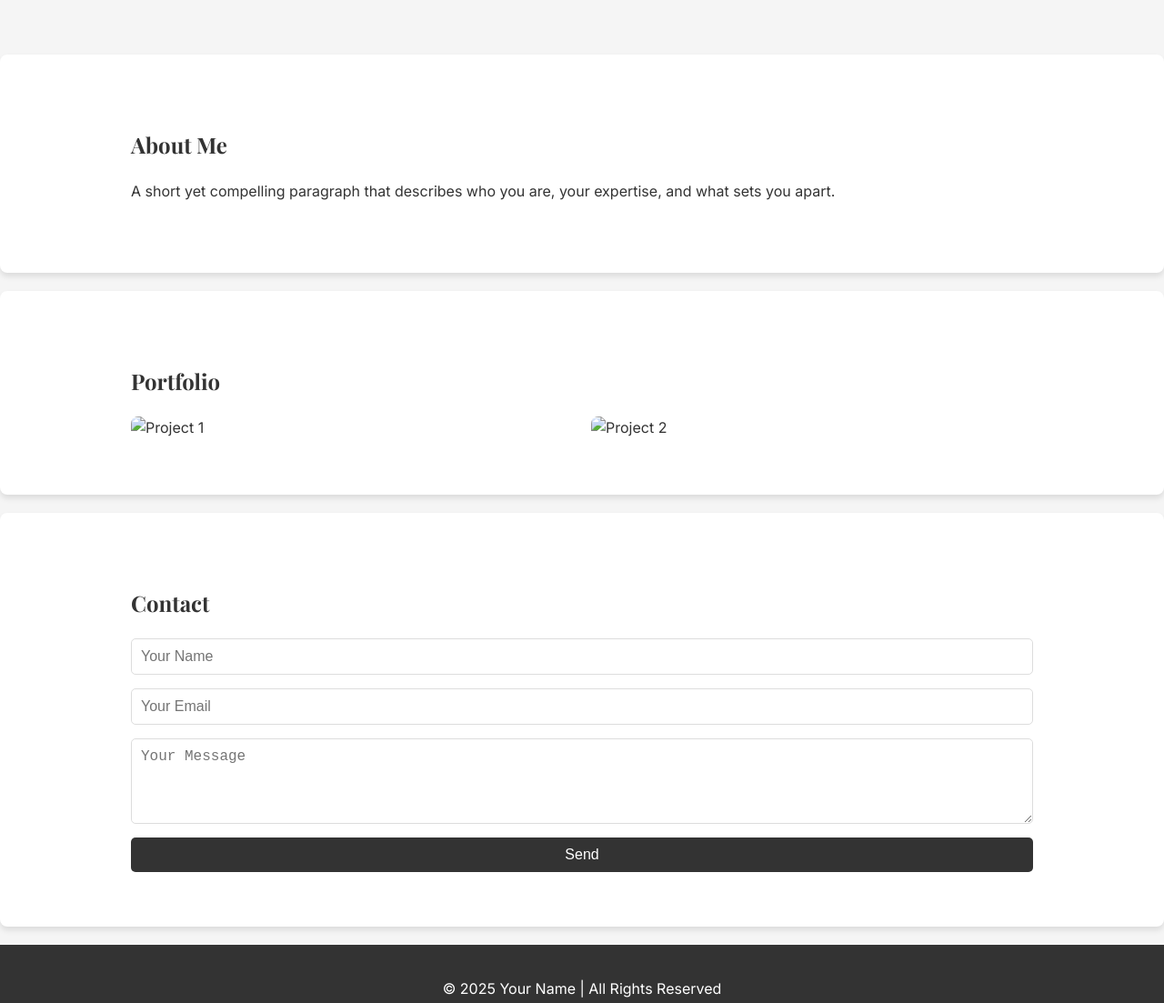
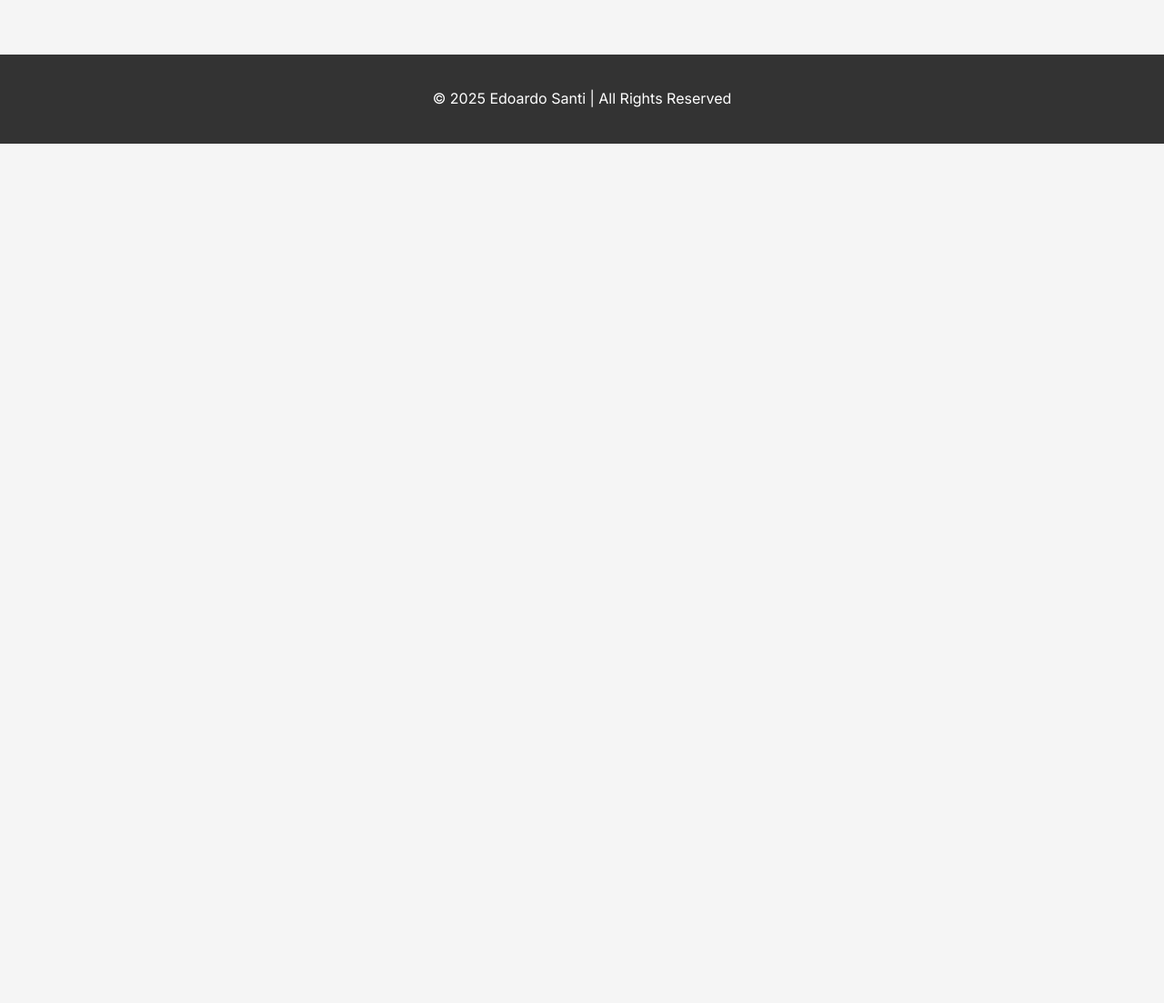
Before and after one commit to Fraddy001/Fraddy001.github.io, a plain HTML site: page index.html in a window 1280 px wide. Shown: the part 740-1843 px from the top of the page at 91% size. After the commit the page ends 898 px from the top, so only its background shows below. Drawn offline with nearby package versions, Linux system fonts and the light colour scheme.

Commit message:
Update index.html

```diff
--- a/index.html
+++ b/index.html
@@ -3,7 +3,7 @@
 <head>
     <meta charset="UTF-8">
     <meta name="viewport" content="width=device-width, initial-scale=1.0">
-    <title>Your Name</title>
+    <title>Under construction</title>
     <link rel="stylesheet" href="styles.css">
     <link href="https://fonts.googleapis.com/css2?family=Playfair+Display:wght@400;700&family=Inter:wght@300;400;500&display=swap" rel="stylesheet">
 </head>
@@ -11,59 +11,14 @@
     <!-- Fullscreen Hero Section -->
     <section id="hero">
         <div class="container">
-            <h1>Your Name</h1>
-            <p>Your tagline, profession, or a concise introduction.</p>
-        </div>
-    </section>
-
-    <!-- About Section -->
-    <section id="about" class="section">
-        <div class="container">
-            <h2>About Me</h2>
-            <p>A short yet compelling paragraph that describes who you are, your expertise, and what sets you apart.</p>
-        </div>
-    </section>
-
-    <!-- Portfolio Section -->
-    <section id="portfolio" class="section">
-        <div class="container">
-            <h2>Portfolio</h2>
-            <div class="portfolio-grid">
-                <div class="portfolio-item">
-                    <img src="project1.jpg" alt="Project 1">
-                    <div class="overlay">
-                        <h3>Project Title</h3>
-                        <p>Brief description of the project.</p>
-                    </div>
-                </div>
-                <div class="portfolio-item">
-                    <img src="project2.jpg" alt="Project 2">
-                    <div class="overlay">
-                        <h3>Project Title</h3>
-                        <p>Brief description of the project.</p>
-                    </div>
-                </div>
-                <!-- Add more items as needed -->
-            </div>
-        </div>
-    </section>
-
-    <!-- Contact Section -->
-    <section id="contact" class="section">
-        <div class="container">
-            <h2>Contact</h2>
-            <form action="#" method="post">
-                <input type="text" name="name" placeholder="Your Name" required>
-                <input type="email" name="email" placeholder="Your Email" required>
-                <textarea name="message" placeholder="Your Message" rows="4" required></textarea>
-                <button type="submit">Send</button>
-            </form>
+            <h1>Under construction</h1>
+            <p>See you soon:)</p>
         </div>
     </section>
 
     <!-- Footer -->
     <footer>
-        <p>&copy; 2025 Your Name | All Rights Reserved</p>
+        <p>&copy; 2025 Edoardo Santi | All Rights Reserved</p>
     </footer>
 </body>
 </html>
```
